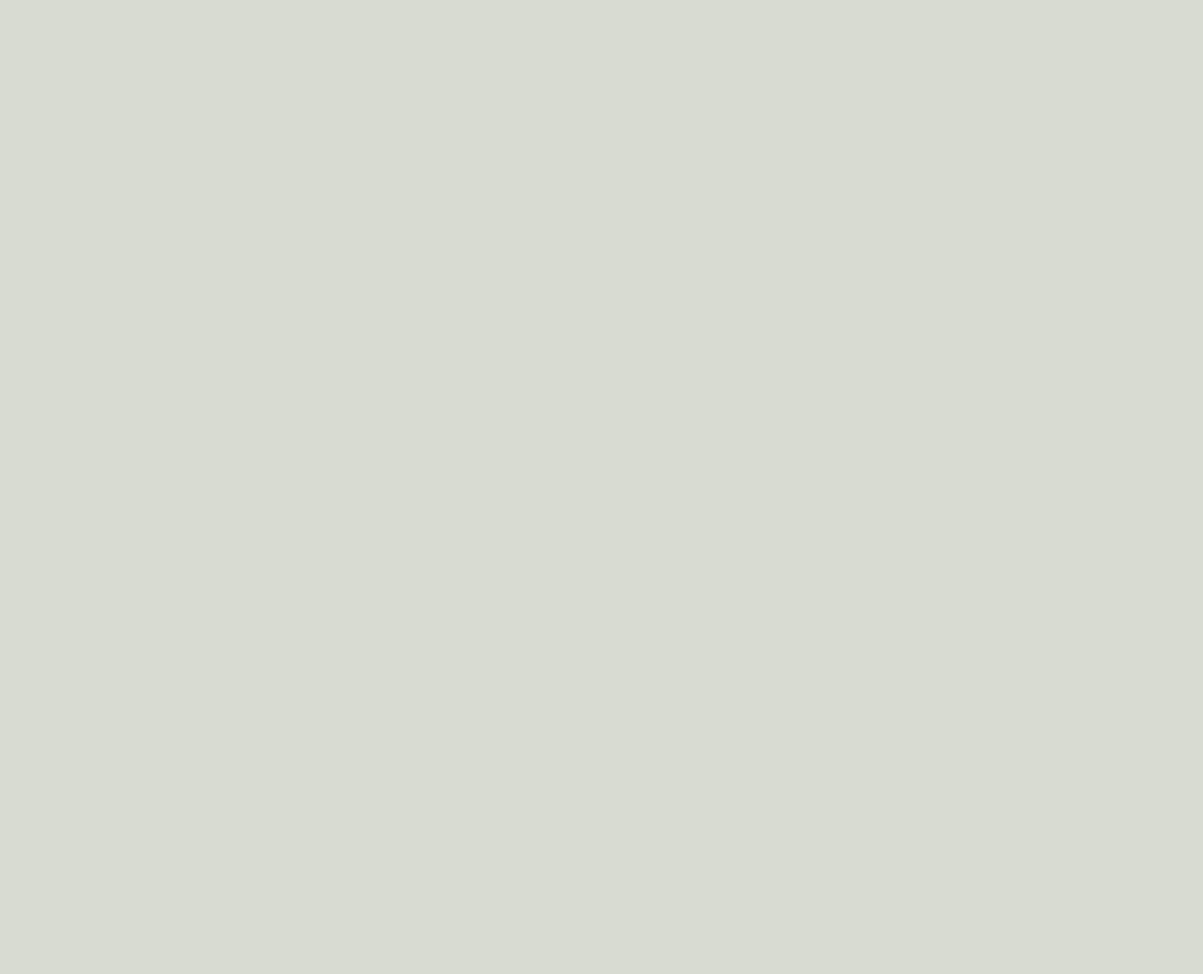
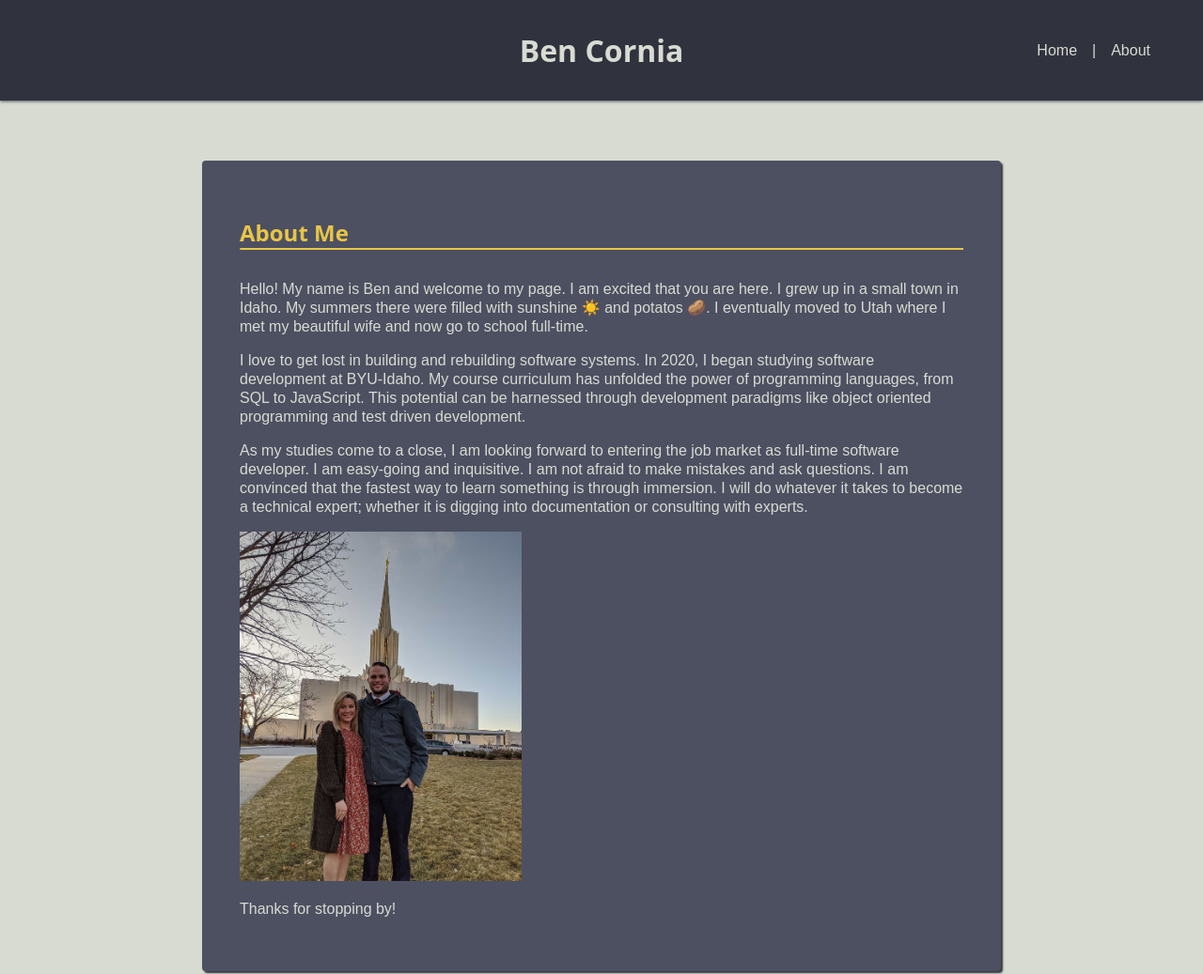
Before and after one commit to corniab/resumeNode, a website: page public/about.html in a window 1280 px wide. Shown: the top 1037 px of the page at 94% size. Before the commit the page ends 800 px from the top, so only its background shows below. Drawn offline with Linux system fonts and the light colour scheme.

Commit message:
Add about page.

```diff
--- a/public/about.html
+++ b/public/about.html
@@ -6,7 +6,59 @@
     <meta name="viewport" content="width=device-width, initial-scale=1.0" />
     <link rel="stylesheet" href="./css/style.css" />
     <link rel="icon" type="image/x-icon" href="./images/favicon.ico" />
-    <title>About Me!</title>
+    <title>Ben Cornia</title>
   </head>
-  <body></body>
+  <body>
+    <div id="wrapper">
+      <header>
+        <h1>Ben Cornia</h1>
+        <nav>
+          <ul>
+            <li><a href="./index.html">Home</a></li>
+            <li>|</li>
+            <li><a href="./about.html">About</a></li>
+          </ul>
+        </nav>
+      </header>
+      <main>
+        <section class="info">
+          <div class="subtitle">
+            <h2>About Me</h2>
+            <hr />
+          </div>
+          <div class="sectionWrapper">
+            <p class="summary">
+              Hello! My name is Ben and welcome to my page. I am excited that
+              you are here. I grew up in a small town in Idaho. My summers there
+              were filled with sunshine ☀️ and potatos 🥔. I eventually moved to
+              Utah where I met my beautiful wife and now go to school full-time.
+            </p>
+            <p class="summary">
+              I love to get lost in building and rebuilding software systems. In
+              2020, I began studying software development at BYU-Idaho. My
+              course curriculum has unfolded the power of programming languages,
+              from SQL to JavaScript. This potential can be harnessed through
+              development paradigms like object oriented programming and test
+              driven development.
+            </p>
+            <p class="summary">
+              As my studies come to a close, I am looking forward to entering
+              the job market as full-time software developer. I am easy-going
+              and inquisitive. I am not afraid to make mistakes and ask
+              questions. I am convinced that the fastest way to learn something
+              is through immersion. I will do whatever it takes to become a
+              technical expert; whether it is digging into documentation or
+              consulting with experts.
+            </p>
+            <img src="./images/temple.png" alt="My wife and I together." />
+            <p class="summary">Thanks for stopping by!</p>
+          </div>
+        </section>
+      </main>
+      <footer>
+        <p>&copy; <span id="currentYear"></span> | Ben Cornia</p>
+      </footer>
+    </div>
+    <script src="./js/createDate.js"></script>
+  </body>
 </html>
--- a/public/css/style.css
+++ b/public/css/style.css
@@ -165,4 +165,8 @@ hr {
   margin-bottom: 0.5rem;
 }
 
+img {
+  max-width: 300px;
+}
+
 /*-------------------------------------------------------> FOOTER */
```
Also changed, not shown: public/index.html (+0 -1 lines), public/images/temple.png (added).
